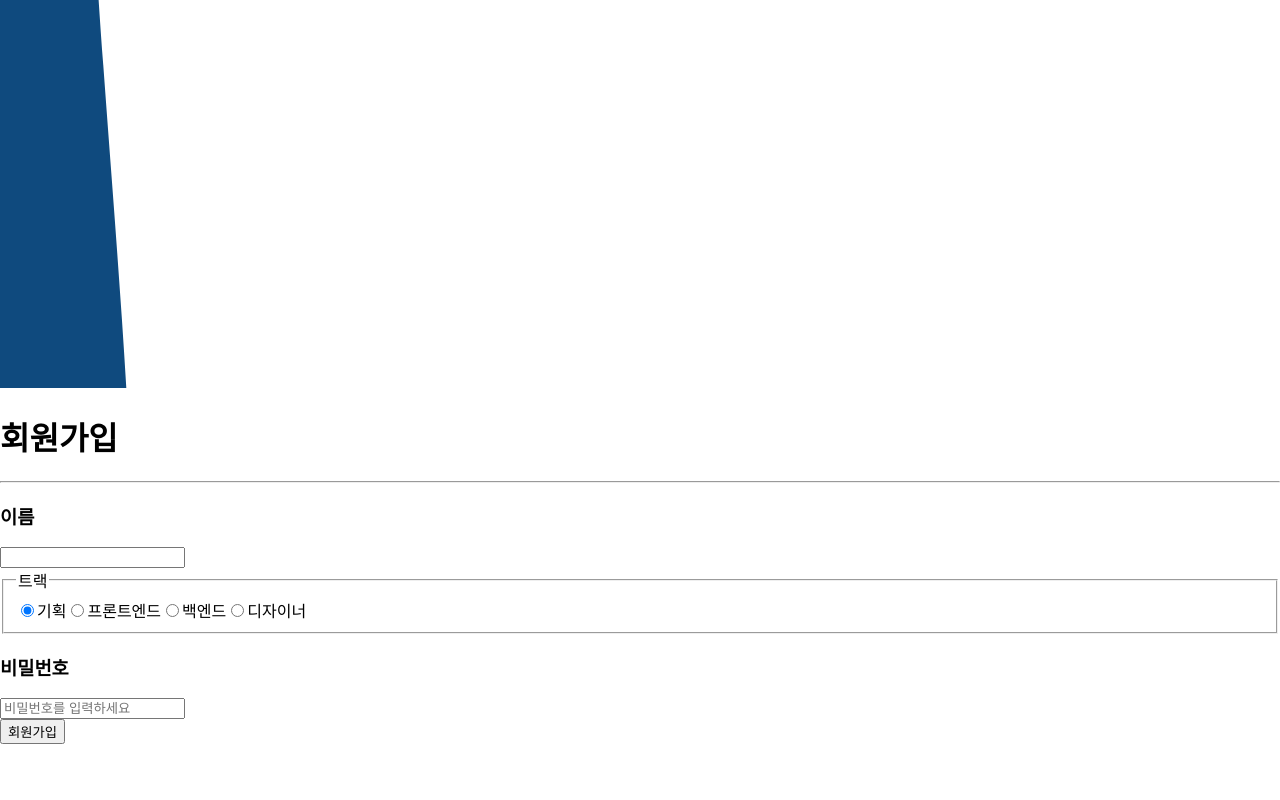
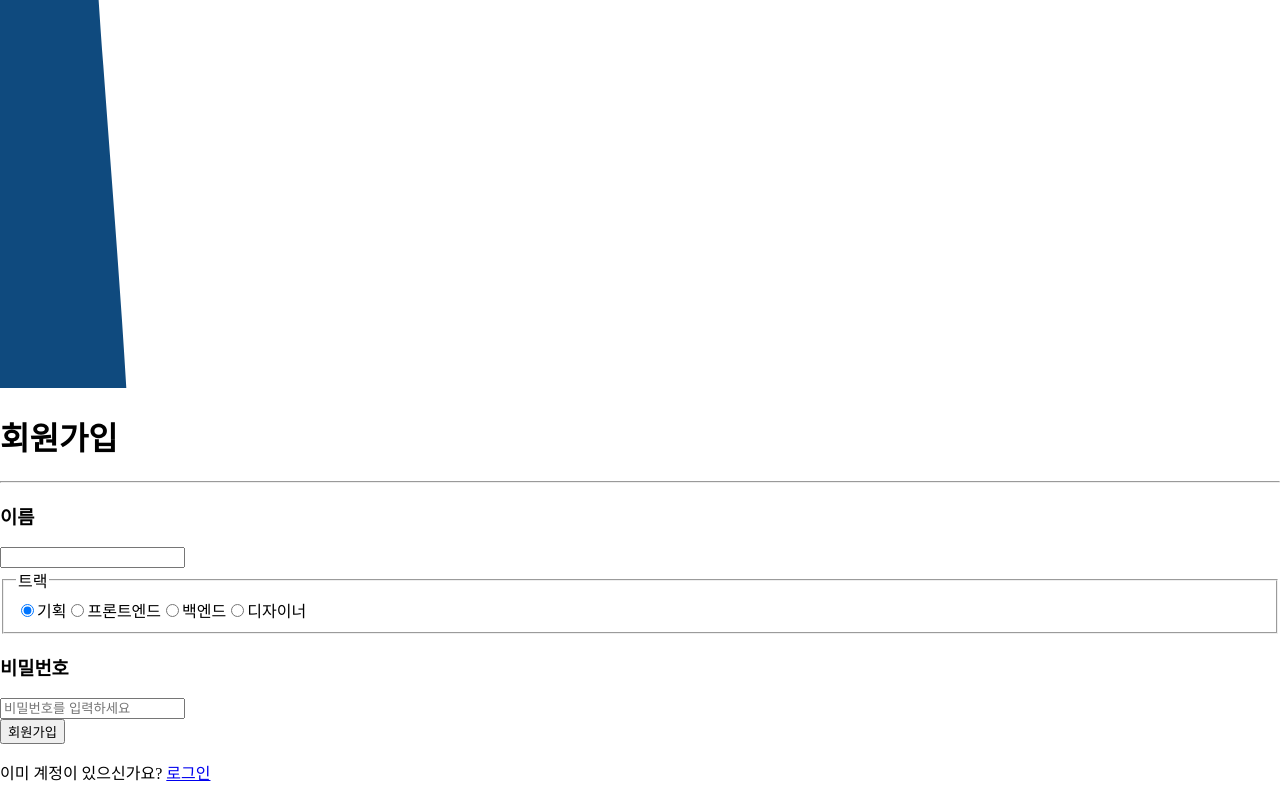
Before and after one commit to LikeLionHGU/13th-front-linklion, a React (Create React App) app: page /signup in a window 1280 px wide. Shown: the part 444-1244 px from the top of the page. Before the commit the page ends 1188 px from the top, so only its background shows below. Built offline with nearby package versions, Linux system fonts and the light colour scheme.

Commit message:
로그인과 회원가입 구현

```diff
--- a/src/routes/SignUp.js
+++ b/src/routes/SignUp.js
@@ -1,5 +1,6 @@
 import { useState } from "react";
-import { useNavigate } from "react-router-dom";
+import { Link, useNavigate } from "react-router-dom";
+
 import logo from "../assets/Logo(Icon).png";
 import Appbar from "../assets/join/detail-appbar.svg";
 import RadioGroup from "../components/RadioGroup";
@@ -103,6 +104,9 @@ function SignUp() {
           <button className="signUpBtn" onClick={handleSignUp}>
             회원가입
           </button>
+          <p className="signup-link">
+            이미 계정이 있으신가요? <Link to="/login">로그인</Link>
+          </p>
         </div>
       </div>
     </div>
```
